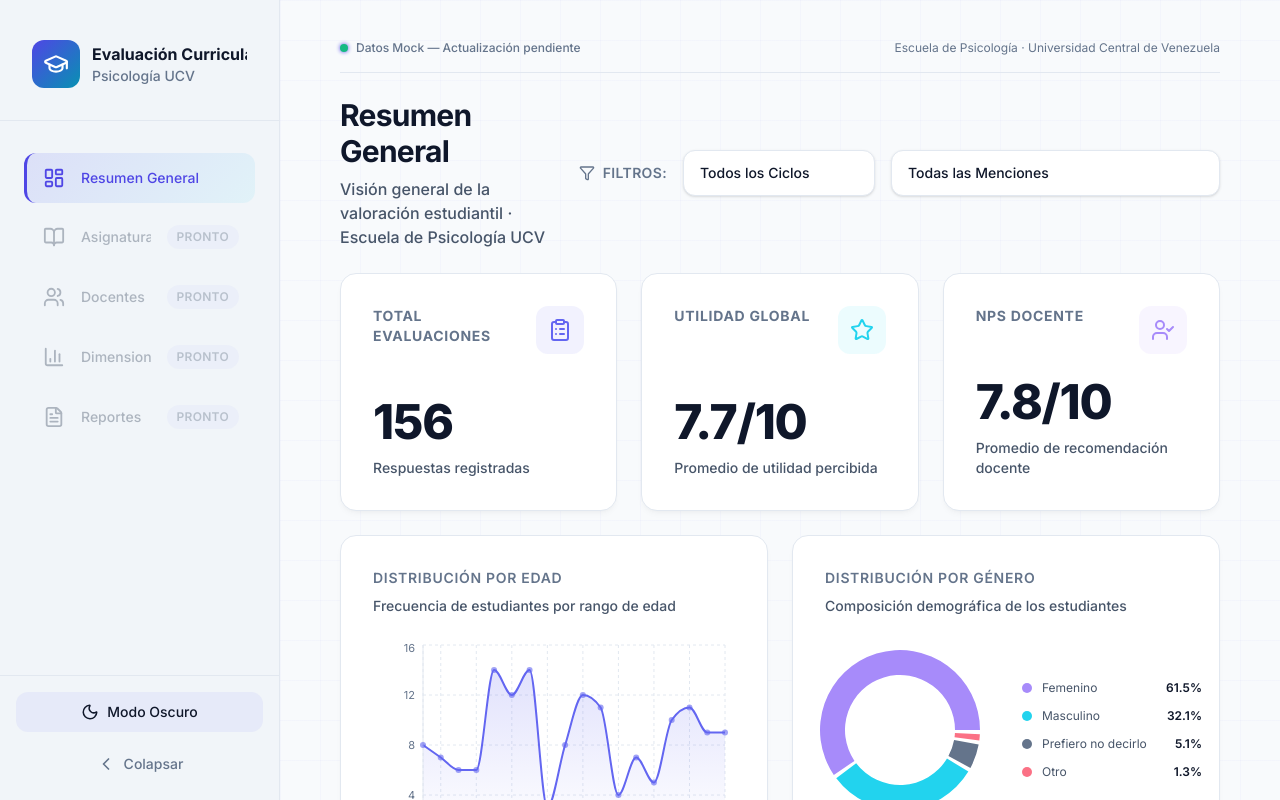
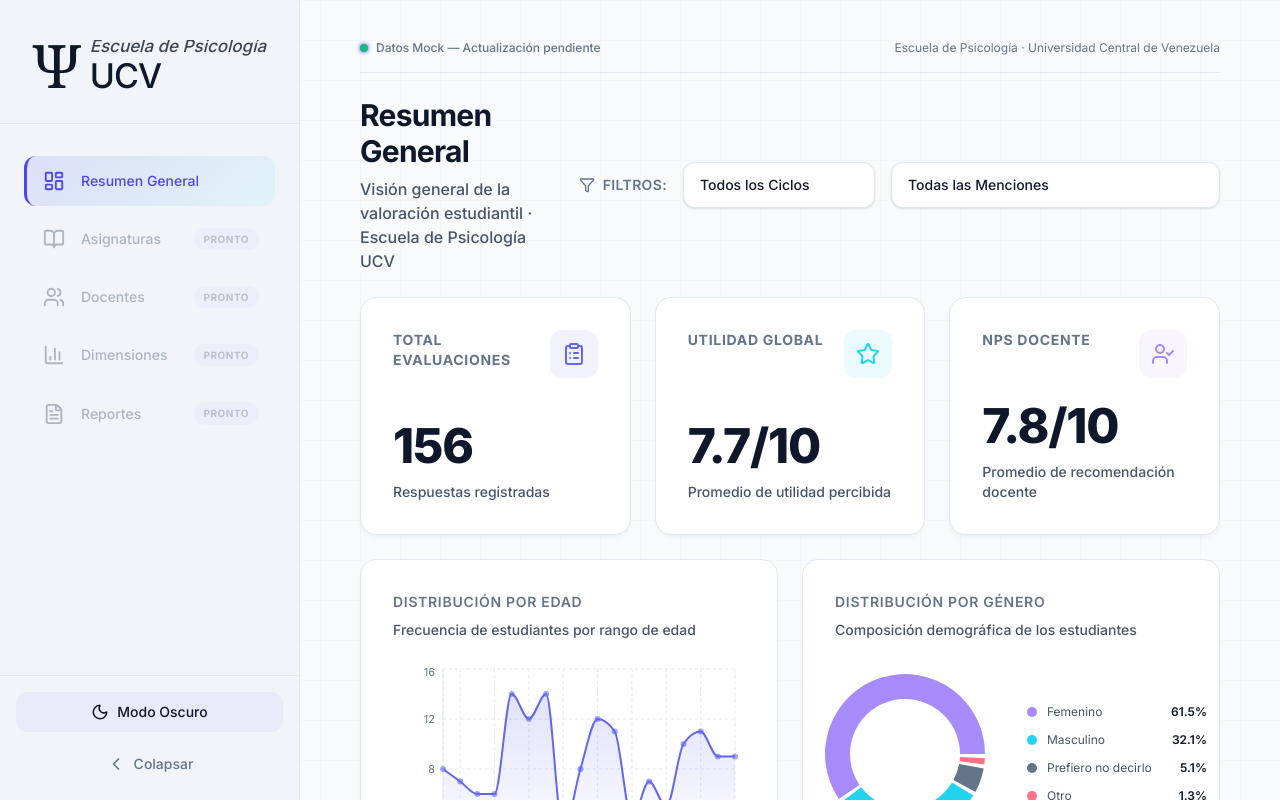
Before and after one commit to tiagoandres/evaluacion-curricular-ucv, a Next.js app: page / in a window 1280 px wide. Shown: the top 800 px of the page. Built offline with nearby package versions, Linux system fonts and the light colour scheme.

Commit message:
Sidebar layout updates and logo integration

```diff
--- a/src/app/page.tsx
+++ b/src/app/page.tsx
@@ -22,13 +22,18 @@ export default function Home() {
 
   return (
     <div className="flex min-h-screen grid-bg">
-      <Sidebar activeModule={activeModule} onModuleChange={setActiveModule} />
+      <Sidebar
+        activeModule={activeModule}
+        onModuleChange={setActiveModule}
+        collapsed={sidebarCollapsed}
+        onCollapse={setSidebarCollapsed}
+      />
 
       {/* Main content */}
       <main
         className="flex-1 transition-all duration-300 ease-out"
         style={{
-          marginLeft: '280px', // sidebar width
+          marginLeft: sidebarCollapsed ? '80px' : '300px', // Updated open width to 300px for more room
           padding: '40px 60px',
         }}
       >
--- a/src/components/Sidebar.tsx
+++ b/src/components/Sidebar.tsx
@@ -1,6 +1,6 @@
 'use client';
 
-import React, { useState } from 'react';
+import React from 'react';
 import {
     LayoutDashboard,
     ChevronLeft,
@@ -9,8 +9,6 @@ import {
     Users,
     BarChart3,
     FileText,
-    Settings,
-    GraduationCap,
 } from 'lucide-react';
 import { motion, AnimatePresence } from 'framer-motion';
 import { ThemeToggle } from './ThemeToggle';
@@ -26,11 +24,11 @@ interface NavItem {
 interface SidebarProps {
     activeModule: string;
     onModuleChange: (id: string) => void;
+    collapsed: boolean;
+    onCollapse: (collapsed: boolean) => void;
 }
 
-export default function Sidebar({ activeModule, onModuleChange }: SidebarProps) {
-    const [collapsed, setCollapsed] = useState(false);
-
+export default function Sidebar({ activeModule, onModuleChange, collapsed, onCollapse }: SidebarProps) {
     const navItems: NavItem[] = [
         { id: 'resumen', label: 'Resumen General', icon: <LayoutDashboard size={22} />, active: activeModule === 'resumen' },
         { id: 'asignaturas', label: 'Asignaturas', icon: <BookOpen size={22} />, active: false, disabled: true },
@@ -42,7 +40,7 @@ export default function Sidebar({ activeModule, onModuleChange }: SidebarProps)
     return (
         <motion.aside
             initial={false}
-            animate={{ width: collapsed ? 80 : 280 }}
+            animate={{ width: collapsed ? 80 : 300 }}
             transition={{ duration: 0.3, ease: [0.4, 0, 0.2, 1] }}
             className="fixed left-0 top-0 h-screen z-50 flex flex-col border-r bg-white dark:bg-transparent"
             style={{
@@ -50,54 +48,50 @@ export default function Sidebar({ activeModule, onModuleChange }: SidebarProps)
                 borderColor: 'var(--border-primary)',
             }}
         >
-            {/* Header */}
-            <div className="flex items-center gap-3 p-8 pt-10 border-b" style={{ borderColor: 'var(--border-primary)' }}>
-                <div
-                    className="flex items-center justify-center w-12 h-12 rounded-xl shrink-0"
-                    style={{
-                        background: 'linear-gradient(135deg, var(--accent-primary), var(--cyan-accent))',
-                    }}
-                >
-                    <GraduationCap size={26} className="text-white" />
-                </div>
-                <AnimatePresence>
-                    {!collapsed && (
-                        <motion.div
-                            initial={{ opacity: 0, width: 0 }}
-                            animate={{ opacity: 1, width: 'auto' }}
-                            exit={{ opacity: 0, width: 0 }}
-                            transition={{ duration: 0.2 }}
-                            className="overflow-hidden whitespace-nowrap"
-                        >
-                            <h1 className="text-base font-bold" style={{ color: 'var(--text-primary)' }}>
-                                Evaluación Curricular
-                            </h1>
-                            <p className="text-sm font-medium" style={{ color: 'var(--text-muted)' }}>
-                                Psicología UCV
-                            </p>
-                        </motion.div>
-                    )}
-                </AnimatePresence>
+            {/* Header / Logo */}
+            <div
+                className={`flex items-center transition-all duration-300 border-b ${collapsed ? 'p-4 pt-8 justify-center' : 'p-6 pt-10 gap-2'}`}
+                style={{ borderColor: 'var(--border-primary)', minHeight: '120px' }}
+            >
+                {collapsed ? (
+                    <motion.div
+                        initial={{ opacity: 0 }}
+                        animate={{ opacity: 1 }}
+                        className="flex flex-col items-center justify-center shrink-0"
+                    >
+                        <span className="text-5xl font-serif" style={{ color: 'var(--text-primary)' }}>Ψ</span>
+                    </motion.div>
+                ) : (
+                    <motion.div
+                        initial={{ opacity: 0 }}
+                        animate={{ opacity: 1 }}
+                        className="flex items-center gap-2 overflow-hidden w-full whitespace-nowrap pl-2"
+                        style={{ color: 'var(--text-primary)' }}
+                    >
+                        <span className="text-6xl font-serif leading-none h-[64px] flex items-center justify-center -mt-2">Ψ</span>
+                        <div className="flex flex-col justify-center translate-y-[-4px]">
+                            <span className="text-[17px] italic font-medium leading-tight opacity-80">Escuela de Psicología</span>
+                            <span className="text-[34px] font-medium tracking-tight leading-[1.1]">UCV</span>
+                        </div>
+                    </motion.div>
+                )}
             </div>
 
             {/* Navigation */}
-            <nav className="flex-1 py-8 px-6 space-y-2 overflow-y-auto">
+            <nav className={`flex-1 overflow-y-auto space-y-2 transition-all duration-300 ${collapsed ? 'py-6 px-3' : 'py-8 px-6'}`}>
                 {navItems.map((item) => (
                     <button
                         key={item.id}
                         onClick={() => !item.disabled && onModuleChange(item.id)}
                         disabled={item.disabled}
-                        className={`
-              w-full flex items-center gap-4 px-4 py-3.5 rounded-xl
-              transition-all duration-200 text-sm font-medium
-              ${item.disabled ? 'opacity-40 cursor-not-allowed' : 'cursor-pointer'}
-            `}
+                        className={`w-full flex items-center rounded-xl transition-all duration-200 text-sm font-medium ${collapsed ? 'justify-center py-3.5 px-0' : 'gap-4 px-4 py-3.5'
+                            } ${item.disabled ? 'opacity-40 cursor-not-allowed' : 'cursor-pointer'}`}
                         style={{
                             background: item.active
                                 ? 'linear-gradient(135deg, rgba(99, 102, 241, 0.15), rgba(34, 211, 238, 0.08))'
                                 : 'transparent',
                             color: item.active ? 'var(--accent-primary)' : 'var(--text-secondary)',
-                            borderLeft: item.active ? '3px solid var(--accent-primary)' : '3px solid transparent',
+                            borderLeft: (!collapsed && item.active) ? '3px solid var(--accent-primary)' : '3px solid transparent',
                         }}
                         onMouseEnter={(e) => {
                             if (!item.disabled && !item.active) {
@@ -126,9 +120,11 @@ export default function Sidebar({ activeModule, onModuleChange }: SidebarProps)
                                 </motion.span>
                             )}
                         </AnimatePresence>
+
+                        {/* Pronto Badge (only when open) */}
                         {item.disabled && !collapsed && (
                             <span
-                                className="ml-auto px-2.5 py-1 rounded-full text-xs font-semibold tracking-wide uppercase"
+                                className="ml-auto px-2.5 py-1 rounded-full text-[10px] font-bold tracking-wider uppercase"
                                 style={{
                                     background: 'rgba(99, 102, 241, 0.1)',
                                     color: 'var(--text-muted)',
@@ -142,12 +138,13 @@ export default function Sidebar({ activeModule, onModuleChange }: SidebarProps)
             </nav>
 
             {/* Bottom Actions */}
-            <div className="p-4 border-t space-y-3" style={{ borderColor: 'var(--border-primary)' }}>
+            <div className={`border-t space-y-3 transition-all duration-300 ${collapsed ? 'p-3' : 'p-4'}`} style={{ borderColor: 'var(--border-primary)' }}>
                 <ThemeToggle collapsed={collapsed} />
 
                 <button
-                    onClick={() => setCollapsed(!collapsed)}
-                    className="w-full flex items-center justify-center gap-2 px-3 py-2.5 rounded-xl text-sm transition-all duration-200 cursor-pointer"
+                    onClick={() => onCollapse(!collapsed)}
+                    className={`w-full flex items-center rounded-xl text-sm transition-all duration-200 cursor-pointer ${collapsed ? 'justify-center py-2.5 px-0' : 'justify-center gap-2 px-3 py-2.5'
+                        }`}
                     style={{
                         color: 'var(--text-muted)',
                         background: 'transparent',
@@ -169,7 +166,7 @@ export default function Sidebar({ activeModule, onModuleChange }: SidebarProps)
                                 animate={{ opacity: 1 }}
                                 exit={{ opacity: 0 }}
                                 transition={{ duration: 0.2 }}
-                                className="font-medium"
+                                className="font-medium whitespace-nowrap"
                             >
                                 Colapsar
                             </motion.span>
--- a/src/components/ThemeToggle.tsx
+++ b/src/components/ThemeToggle.tsx
@@ -23,7 +23,8 @@ export function ThemeToggle({ collapsed = false }: { collapsed?: boolean }) {
     return (
         <button
             onClick={() => setTheme(isDark ? "light" : "dark")}
-            className="w-full flex items-center justify-center gap-2 px-3 py-2.5 rounded-xl text-sm transition-all duration-200 cursor-pointer"
+            className={`w-full flex items-center rounded-xl text-sm transition-all duration-200 cursor-pointer ${collapsed ? 'justify-center py-2.5 px-0' : 'justify-center gap-2 px-3 py-2.5'
+                }`}
             style={{
                 color: "var(--text-primary)",
                 background: "rgba(99, 102, 241, 0.08)",
```
Also changed, not shown: 1 other file (tests, documents, lock files or other folders).
